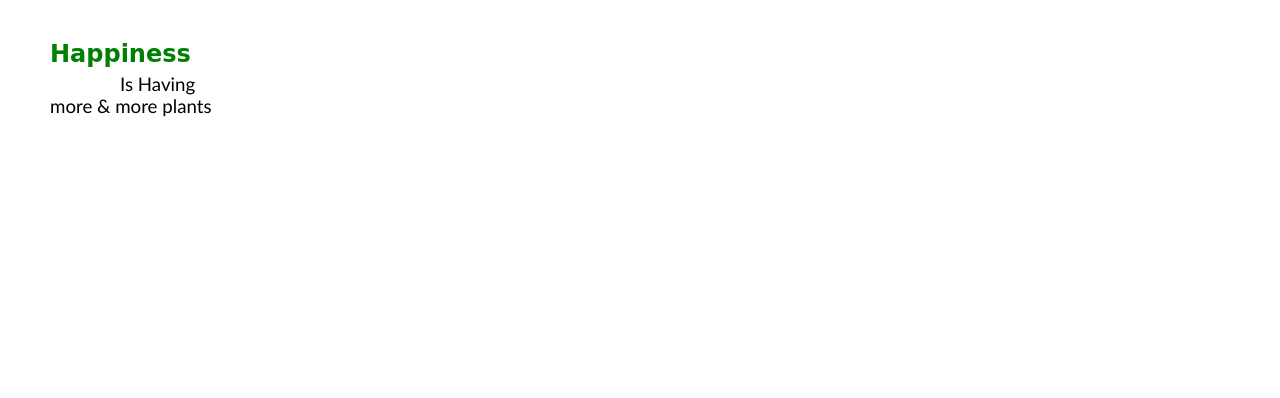
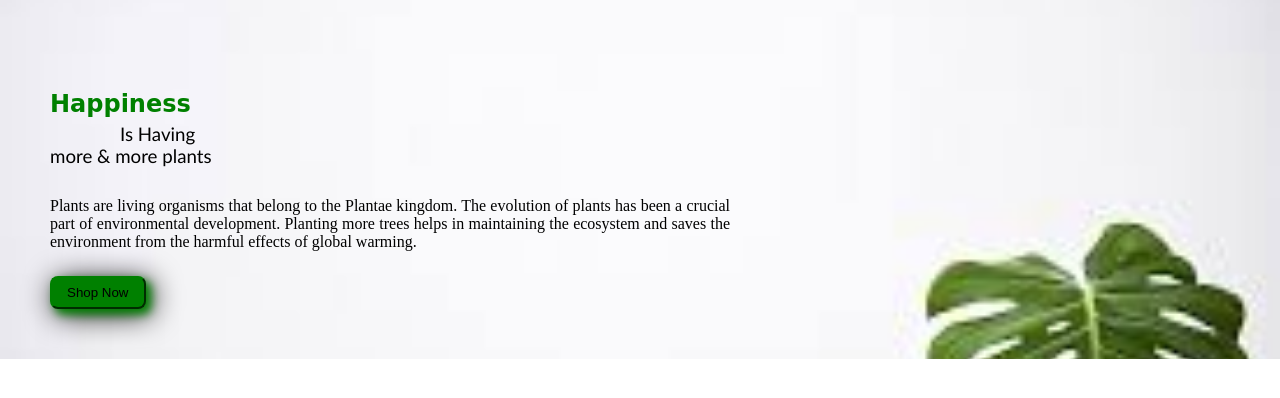
Before and after one commit to nusrat03b/nursery-website-repo, a plain HTML site: page index.html in a window 1280 px wide. Drawn offline with Linux system fonts and the light colour scheme.

Commit message:
background picture & button added

```diff
--- a/index.html
+++ b/index.html
@@ -8,9 +8,10 @@
     <link rel="stylesheet" href="styles/style.css">
 </head>
 <body>
-    <div>
+    <div class="start">
        <h2><span id="happiness">Happiness</span></h2><h3 id="line">Is Having <span id="more">more & more plants</span></h3>
+        <p id="plant">Plants are living organisms that belong to the Plantae kingdom. The evolution of plants has been a crucial part of environmental development. Planting more trees helps in maintaining the ecosystem and saves the environment from the harmful effects of global warming.</p>
+        <button id="button">Shop Now</button>
     </div>
-
 </body>
 </html>
--- a/styles/style.css
+++ b/styles/style.css
@@ -18,3 +18,26 @@
     display: flex;
     margin-left: -70px;
 }
+#plant{
+    text-align: justify;
+    margin: 30px 50px 5px ;
+    padding-right: 500px;
+}
+.start{
+    background-image: url('imgs/download\ \(7\).jpg');
+    background-repeat:no-repeat;
+    background-position: center;
+    background-size: cover;
+    padding: 50px 0px 50px 0px;
+}
+#button{
+    text-align: justify;
+    margin-left: 50px;
+    margin-top: 20px;
+    padding: 7px 15px;
+    border-radius: 8px;
+    background-color: green;
+    background-origin: padding-box;
+    border-color: green;
+    box-shadow: 5px 5px 10px green, 5px 5px 30px ;
+}
```
Also changed, not shown: styles/imgs/download (4).jpg (added), styles/imgs/download (7).jpg (added), styles/imgs/images (1).jpg (added), styles/imgs/images (13).jpg (added), styles/imgs/images.jpg (added).
